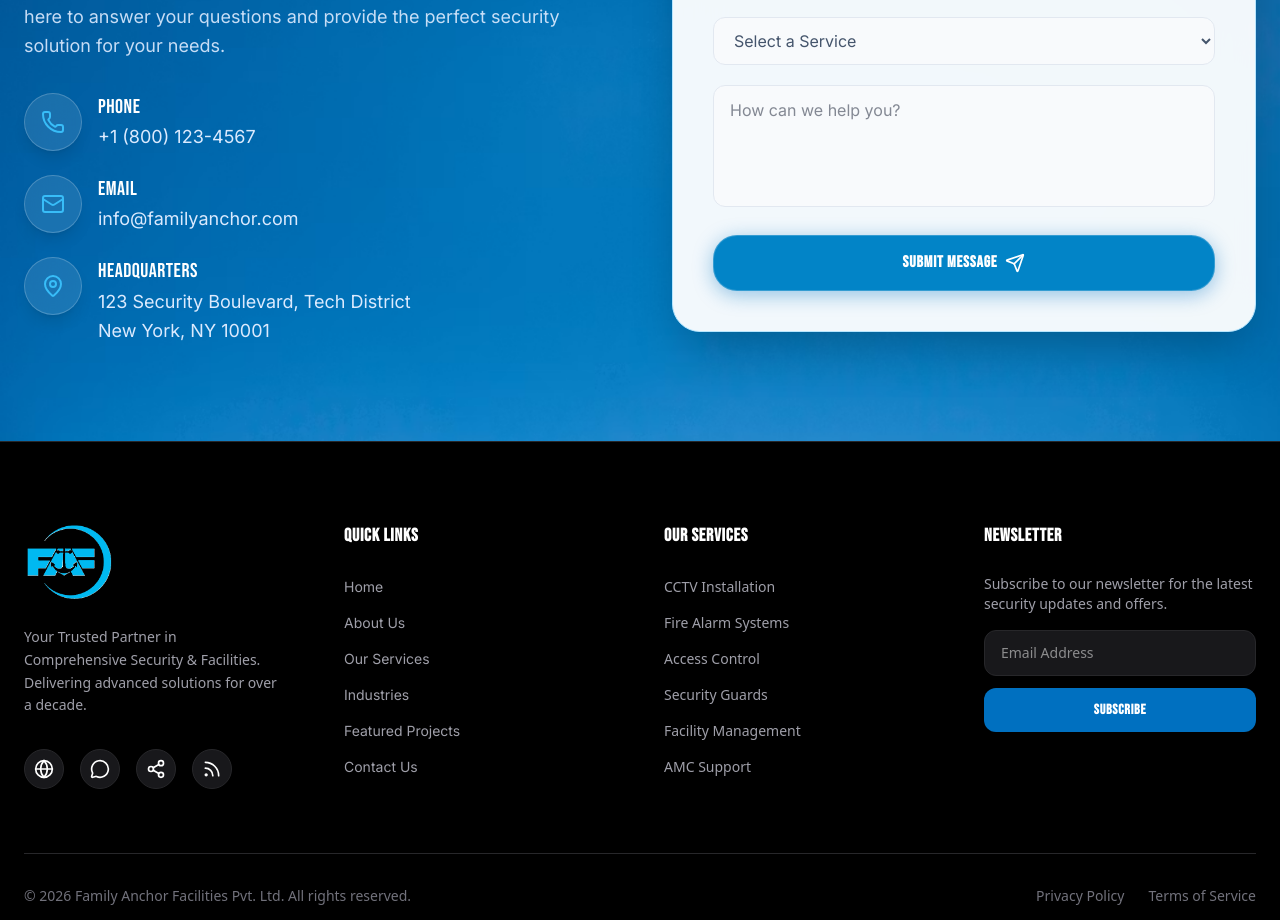
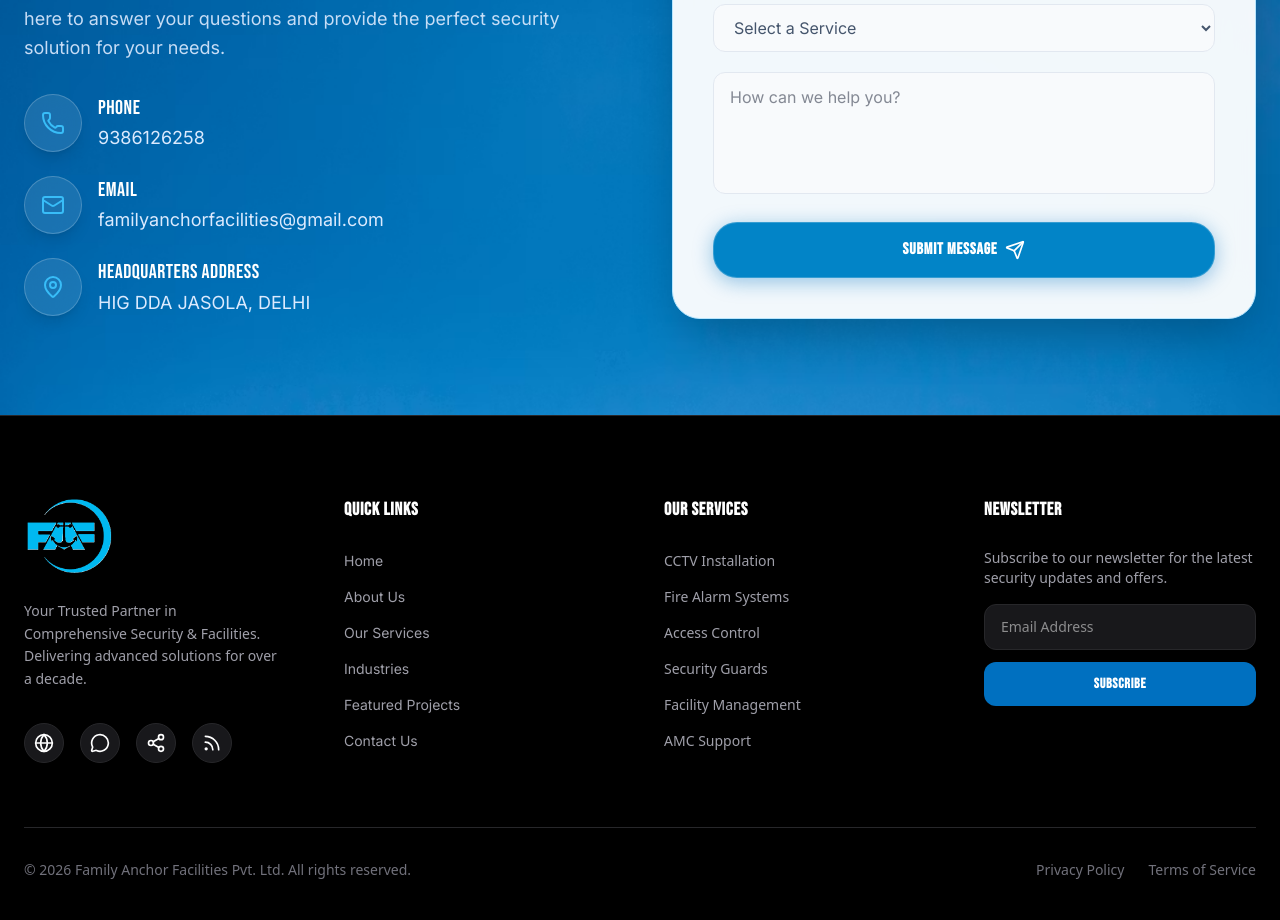
Before and after one commit to deepa11042004/faf2, a Next.js app: page / in a window 1280 px wide. Shown: the part 8460-9380 px from the top of the page. Built offline with nearby package versions, Linux system fonts and the light colour scheme.

Commit message:
feat: implement contact page with inquiry form and component sections

```diff
--- a/src/app/contact/page.tsx
+++ b/src/app/contact/page.tsx
@@ -349,7 +349,7 @@ export default function ContactPage() {
                     </div>
                     <div>
                       <strong className="block text-slate-900 font-bold mb-0.5">Office Address</strong>
-                      <span>Delhi NCR, India (Registered Corporate Office)</span>
+                      <span>HIG DDA JASOLA, DELHI</span>
                     </div>
                   </div>
 
@@ -359,7 +359,7 @@ export default function ContactPage() {
                     </div>
                     <div>
                       <strong className="block text-slate-900 font-bold mb-0.5">Phone Number</strong>
-                      <a href="tel:+919876543210" className="hover:text-[#0284C7] transition-colors">+91 98765 43210</a>
+                      <a href="tel:9386126258" className="hover:text-[#0284C7] transition-colors">9386126258</a>
                     </div>
                   </div>
 
@@ -369,7 +369,7 @@ export default function ContactPage() {
                     </div>
                     <div>
                       <strong className="block text-slate-900 font-bold mb-0.5">Email Address</strong>
-                      <a href="mailto:info@familyanchor.com" className="hover:text-[#0284C7] transition-colors">info@familyanchor.com</a>
+                      <a href="mailto:familyanchorfacilities@gmail.com" className="hover:text-[#0284C7] transition-colors">familyanchorfacilities@gmail.com</a>
                     </div>
                   </div>
 
@@ -514,11 +514,11 @@ export default function ContactPage() {
           </p>
           <div className="flex justify-center">
             <a
-              href="tel:+919876543210"
+              href="tel:9386126258"
               className="inline-flex items-center gap-3 bg-[#0284C7] hover:bg-[#0369a1] text-white font-bebas text-xl tracking-wider uppercase px-10 py-4 rounded-full shadow-xl hover:scale-105 transition-all"
             >
               <Phone className="w-5 h-5" />
-              <span>Call +91 98765 43210</span>
+              <span>Call 9386126258</span>
             </a>
           </div>
         </div>
--- a/src/components/sections/Contact.tsx
+++ b/src/components/sections/Contact.tsx
@@ -46,7 +46,7 @@ export function ContactSection() {
                 </div>
                 <div>
                   <h4 className="font-bebas text-xl tracking-wide text-white mb-0.5">Phone</h4>
-                  <p className="text-blue-100 text-lg font-inter">+1 (800) 123-4567</p>
+                  <a href="tel:9386126258" className="text-blue-100 text-lg font-inter hover:underline">9386126258</a>
                 </div>
               </div>
 
@@ -56,7 +56,7 @@ export function ContactSection() {
                 </div>
                 <div>
                   <h4 className="font-bebas text-xl tracking-wide text-white mb-0.5">Email</h4>
-                  <p className="text-blue-100 text-lg font-inter">info@familyanchor.com</p>
+                  <a href="mailto:familyanchorfacilities@gmail.com" className="text-blue-100 text-lg font-inter hover:underline">familyanchorfacilities@gmail.com</a>
                 </div>
               </div>
 
@@ -65,10 +65,9 @@ export function ContactSection() {
                   <MapPin className="w-6 h-6" />
                 </div>
                 <div>
-                  <h4 className="font-bebas text-xl tracking-wide text-white mb-0.5">Headquarters</h4>
+                  <h4 className="font-bebas text-xl tracking-wide text-white mb-0.5">Headquarters Address</h4>
                   <p className="text-blue-100 text-lg font-inter leading-relaxed">
-                    123 Security Boulevard, Tech District <br />
-                    New York, NY 10001
+                    HIG DDA JASOLA, DELHI
                   </p>
                 </div>
               </div>
```
